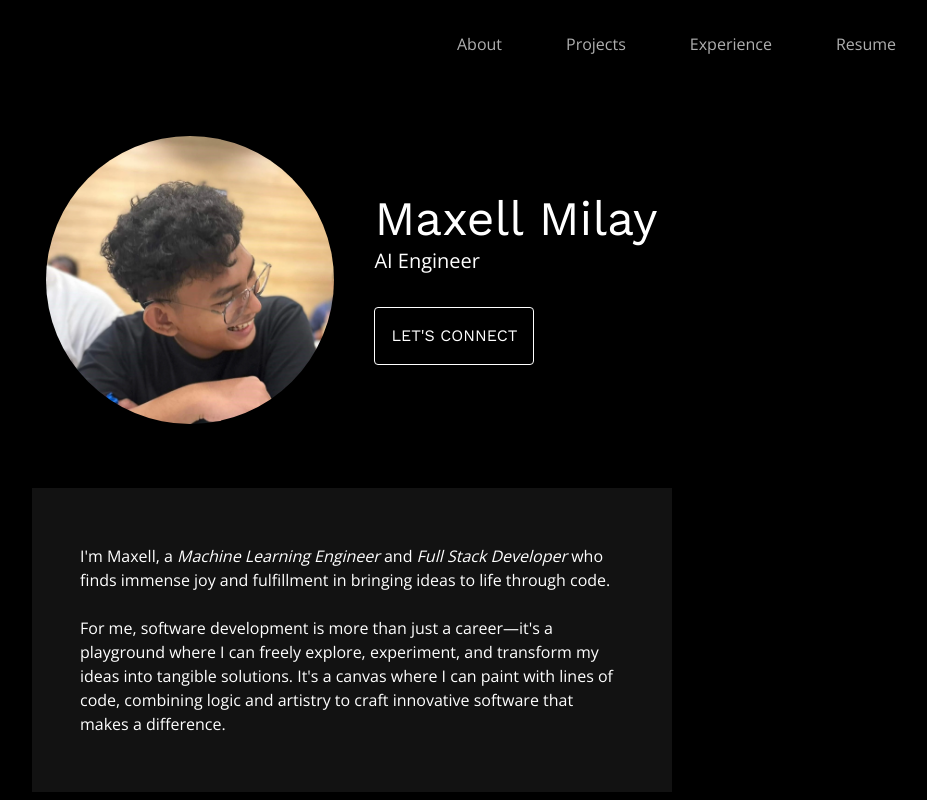
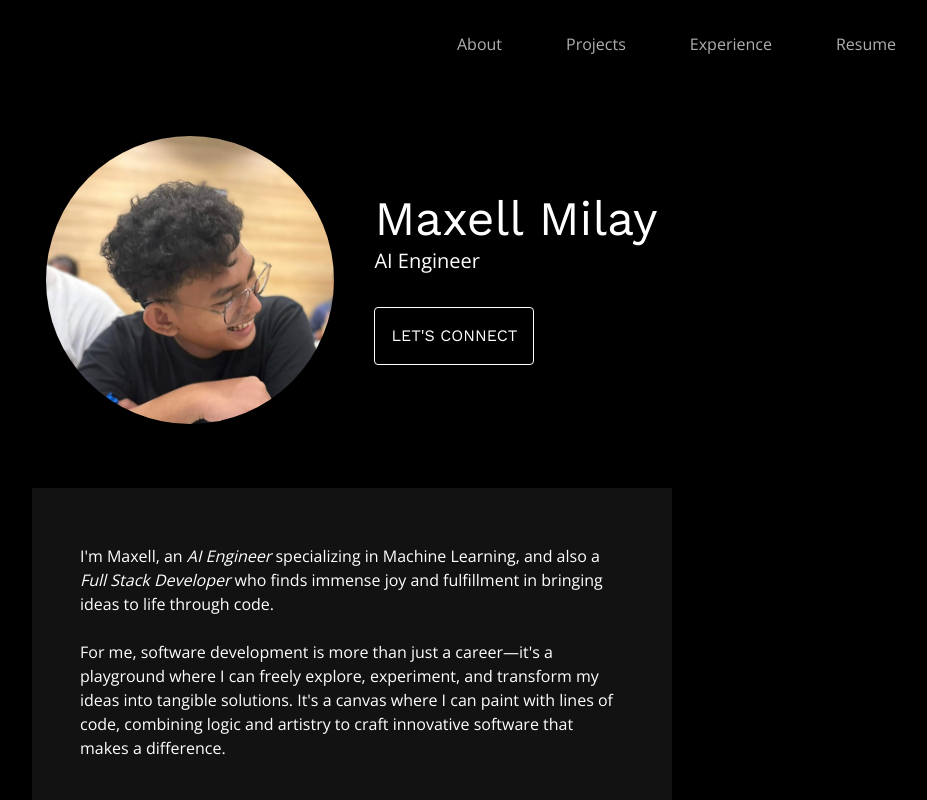
Before and after one commit to maxellmilay/personal-website-v2, a Next.js app: page / in a window 1280 px wide. Shown: the top 800 px of the page, without its empty margins (288-1215 px from the left). Built offline with nearby package versions, Linux system fonts and the light colour scheme.

Commit message:
[Adjustment][Maxell] updated bio

```diff
--- a/src/components/About.tsx
+++ b/src/components/About.tsx
@@ -9,7 +9,7 @@ function About() {
         <p
           className={`${open.className} font-thin text-xs sm:text-base px-8 py-10 sm:px-12 sm:py-14`}
         >
-          I&apos;m Maxell, a <b><i>Machine Learning Engineer</i></b> and <b><i>Full Stack Developer</i></b> who finds immense joy and fulfillment in
+          I&apos;m Maxell, an <b><i>AI Engineer</i></b> specializing in Machine Learning, and also a <b><i>Full Stack Developer</i></b> who finds immense joy and fulfillment in
           bringing ideas to life through code. <br />
           <br />
           For me, software development is more than just a career—it&apos;s a playground where I can
```
